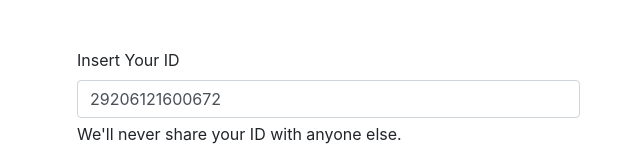
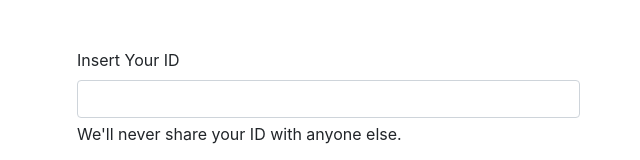
Before and after one commit to AnaAbdelzaher/Extract-Data-from-Egyptian-National-ID, a plain HTML site: page index.html in a window 1280 px wide. Shown: the top 160 px of the page, without its empty margins (178-818 px from the left). Drawn offline with nearby package versions, Linux system fonts and the light colour scheme.

Commit message:
Update index.html

```diff
--- a/index.html
+++ b/index.html
@@ -15,7 +15,7 @@
               class="form-control"
               id="numID"
               aria-describedby="IDHelp"
-              value="29206121600672"
+              value=""
             />
             <div id="IDHelp" class="form-text">
               We'll never share your ID with anyone else.
```
